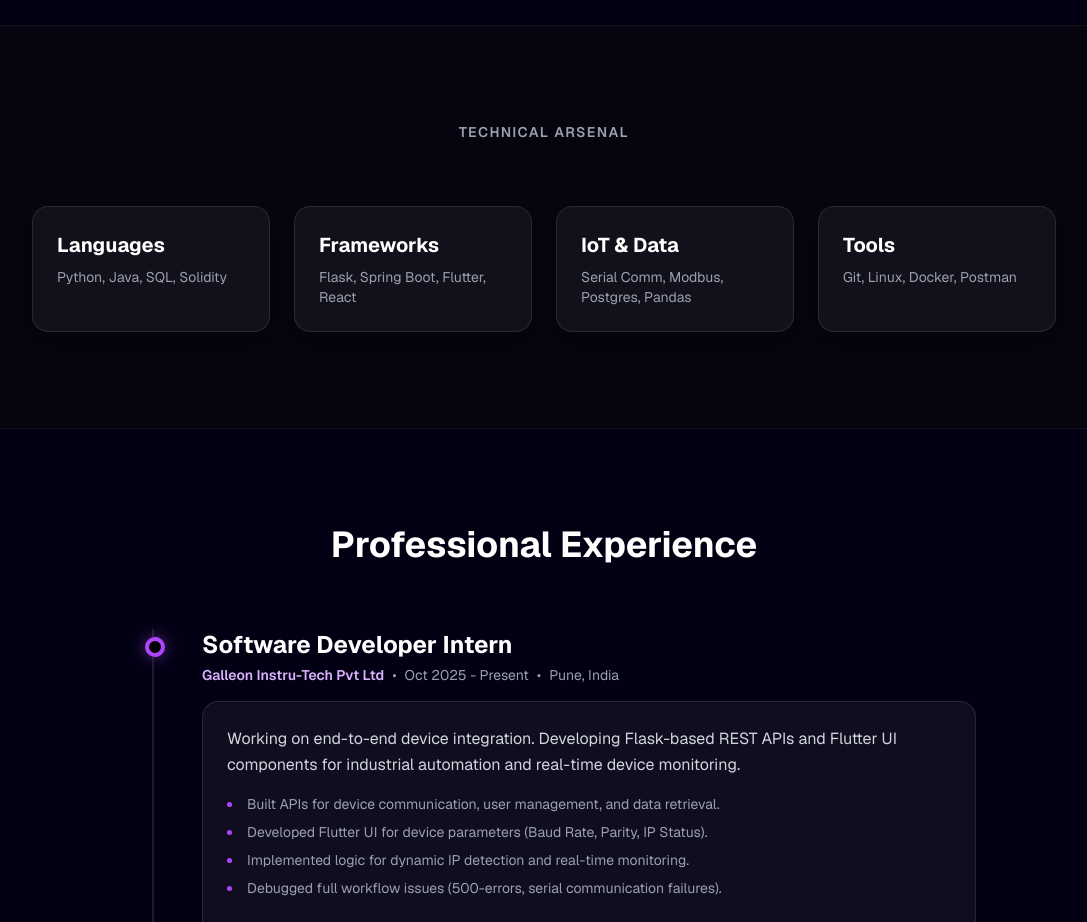
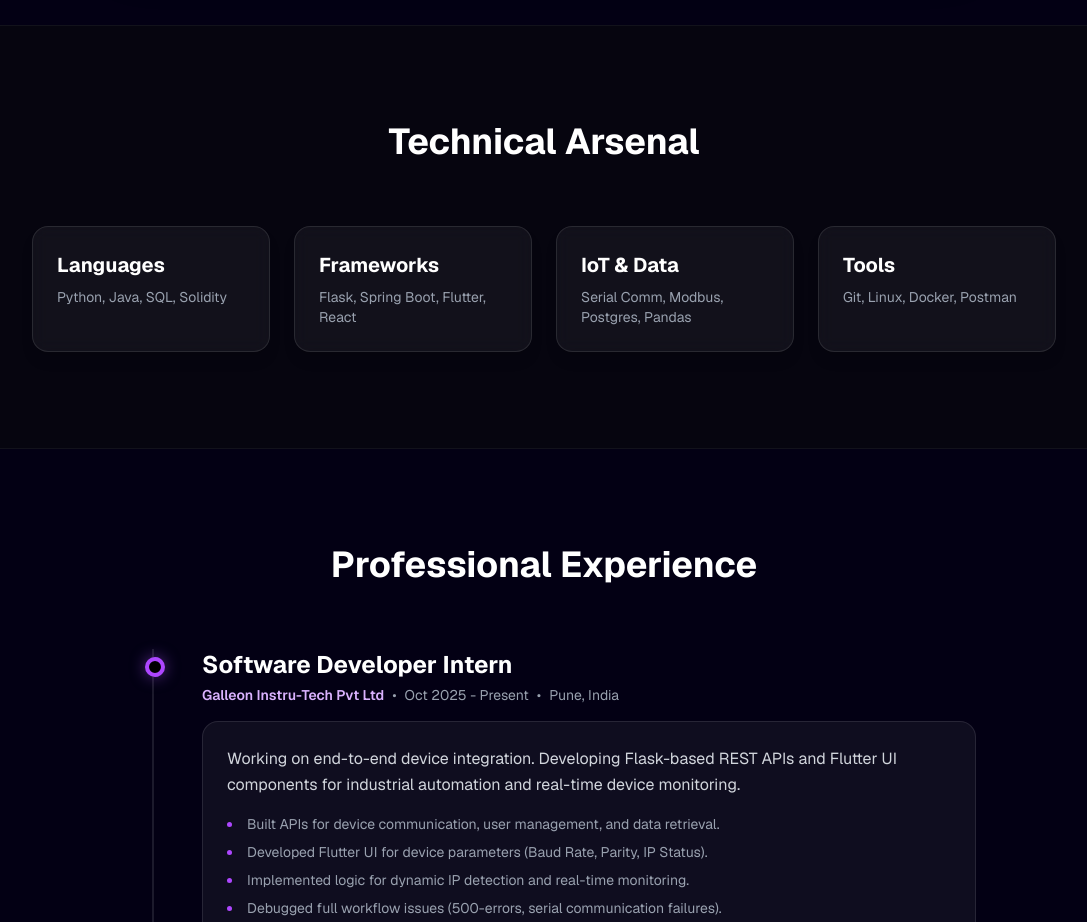
Before and after one commit to sanket2401/sanket_jadhav-portfolio, a Next.js app: page / in a window 1280 px wide. Shown: the part 1860-2782 px from the top of the page, without its empty margins (96-1183 px from the left). Built offline with nearby package versions, Linux system fonts and the light colour scheme.

Commit message:
Updated font of heading

```diff
--- a/src/app/page.tsx
+++ b/src/app/page.tsx
@@ -159,9 +159,7 @@ export default function Home() {
       {/* --- TECH STACK SECTION (Grid Design) --- */}
       <section className="py-24 px-4 bg-[#0a0a0a]/50 border-y border-white/5">
         <div className="max-w-5xl mx-auto">
-          <h3 className="text-center text-gray-400 uppercase tracking-widest text-sm mb-16 font-semibold">
-            Technical Arsenal
-          </h3>
+          <h2 className="text-3xl md:text-4xl font-bold mb-16 text-center">Technical Arsenal</h2>
 
           <div className="grid grid-cols-2 md:grid-cols-4 gap-6">
             {[
```
